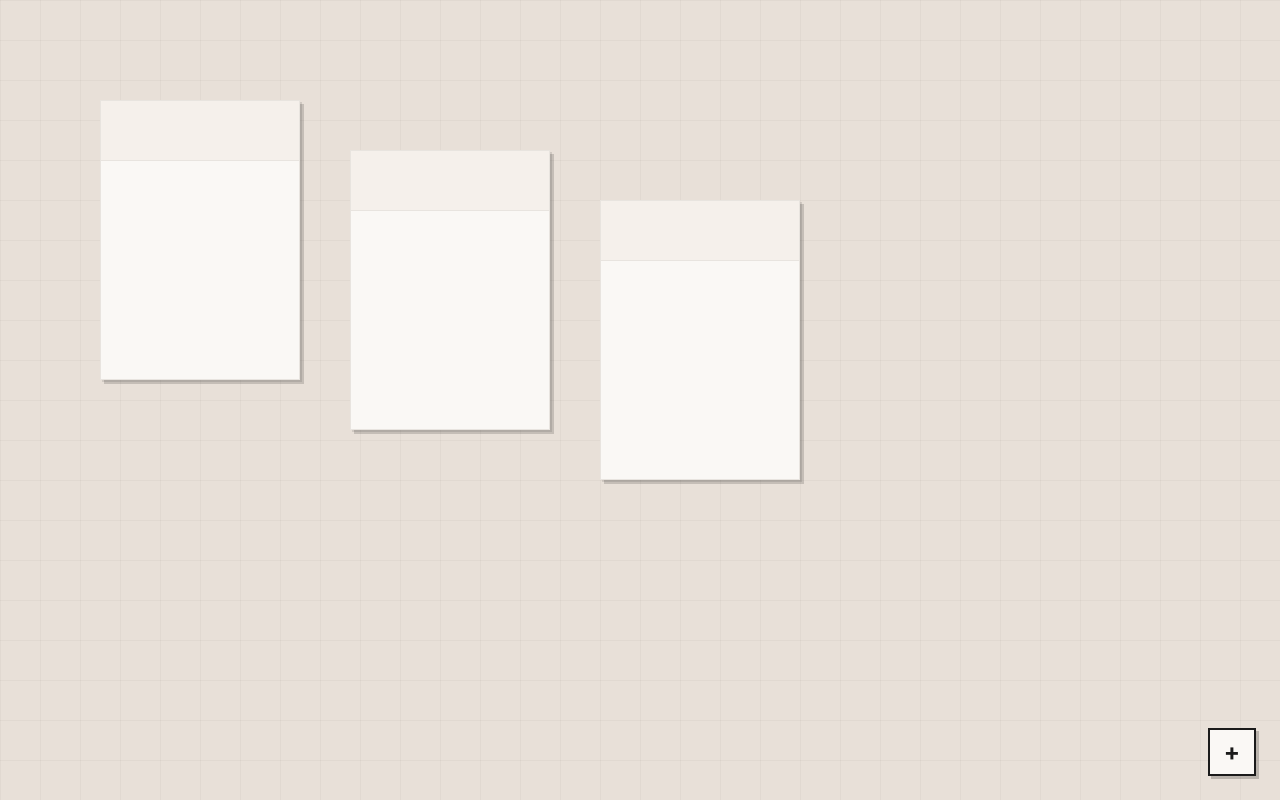
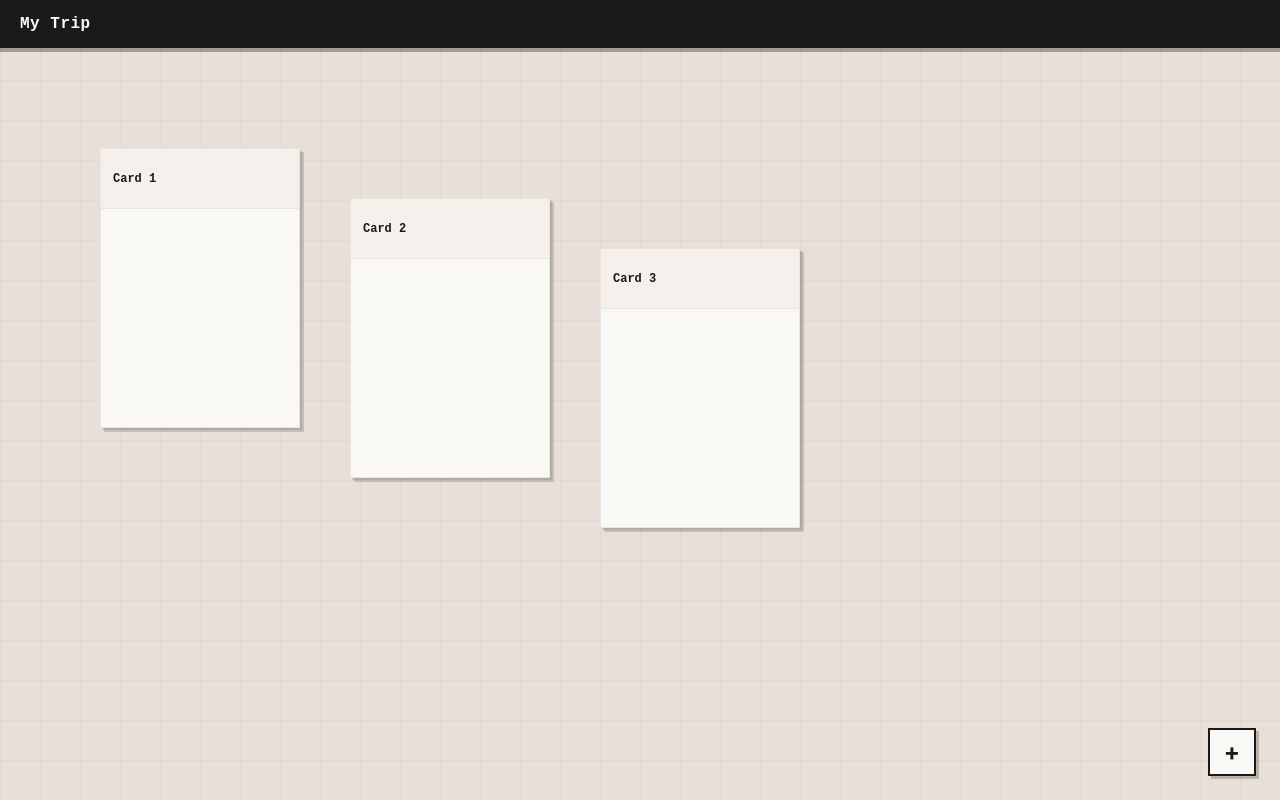
Before and after one commit to luiscruzv99/tripganizer, a SvelteKit app: page / in a window 1280 px wide. Built offline with nearby package versions, Linux system fonts and the light colour scheme.

Commit message:
feat: add topbar and localStorage persistence

```diff
--- a/src/lib/actions/drag.ts
+++ b/src/lib/actions/drag.ts
@@ -1,5 +1,6 @@
 interface DragOptions {
 	onmove?: (x: number, y: number) => void;
+	ondrop?: () => void;
 }
 
 export function draggable(node: HTMLElement, options: DragOptions = {}) {
@@ -24,6 +25,7 @@ export function draggable(node: HTMLElement, options: DragOptions = {}) {
 	}
 
 	function handleMouseup() {
+		options.ondrop?.();
 		document.removeEventListener('mousemove', handleMousemove);
 		document.removeEventListener('mouseup', handleMouseup);
 	}
--- a/src/lib/components/Card.svelte
+++ b/src/lib/components/Card.svelte
@@ -1,16 +1,24 @@
 <script lang="ts">
 	import { draggable } from '$lib/actions/drag';
+	import type { Card } from '$lib/types';
 
 	let {
-		x = 0,
-		y = 0,
-		onmove
-	}: { x: number; y: number; onmove?: (x: number, y: number) => void } = $props();
+		card,
+		onmove,
+		ondrop
+	}: { card: Card; onmove?: (x: number, y: number) => void; ondrop?: () => void } = $props();
 </script>
 
-<div use:draggable={{ onmove }} class="card" style:left="{x}px" style:top="{y}px">
+<div
+	use:draggable={{ onmove, ondrop }}
+	class="card"
+	style:left="{card.x_pos}px"
+	style:top="{card.y_pos}px"
+>
 	<div class="card-content">
-		<div class="card-header"></div>
+		<div class="card-header">
+			<span class="card-name">{card.name}</span>
+		</div>
 		<div class="card-body"></div>
 	</div>
 </div>
@@ -47,6 +55,19 @@
 		height: 60px;
 		background: #f5f0eb;
 		border-bottom: 1px solid #e8e4df;
+		display: flex;
+		align-items: center;
+		padding: 0 12px;
+	}
+
+	.card-name {
+		font-family: monospace;
+		font-size: 12px;
+		font-weight: bold;
+		color: #1a1a1a;
+		overflow: hidden;
+		text-overflow: ellipsis;
+		white-space: nowrap;
 	}
 
 	.card-body {
--- /dev/null
+++ b/src/lib/components/Topbar.svelte
@@ -0,0 +1,57 @@
+<script lang="ts">
+	let { name, startDate, endDate }: { name: string; startDate?: string; endDate?: string } =
+		$props();
+</script>
+
+<div class="topbar">
+	<h1 class="topbar-name">{name}</h1>
+	{#if startDate || endDate}
+		<div class="topbar-dates">
+			{#if startDate}
+				<span>{startDate}</span>
+			{/if}
+			{#if startDate && endDate}
+				<span class="topbar-separator">-</span>
+			{/if}
+			{#if endDate}
+				<span>{endDate}</span>
+			{/if}
+		</div>
+	{/if}
+</div>
+
+<style>
+	.topbar {
+		position: fixed;
+		top: 0;
+		left: 0;
+		right: 0;
+		z-index: 100;
+		display: flex;
+		align-items: center;
+		justify-content: space-between;
+		height: 48px;
+		padding: 0 20px;
+		background: #1a1a1a;
+		color: #faf8f5;
+		box-shadow: 0 4px 0px 0px rgba(0, 0, 0, 0.3);
+	}
+
+	.topbar-name {
+		font-family: monospace;
+		font-size: 16px;
+		font-weight: bold;
+		letter-spacing: 0.5px;
+		margin: 0;
+	}
+
+	.topbar-dates {
+		font-family: monospace;
+		font-size: 13px;
+		opacity: 0.8;
+	}
+
+	.topbar-separator {
+		margin: 0 6px;
+	}
+</style>
--- /dev/null
+++ b/src/lib/types.ts
@@ -0,0 +1,32 @@
+export interface Card {
+	id: string;
+	name: string;
+	description?: string;
+	external_link?: string;
+	header_img?: string;
+	price?: number;
+	start_date?: string;
+	end_date?: string;
+	duration?: string;
+	x_pos?: number;
+	y_pos?: number;
+}
+
+export interface Board {
+	id: string;
+	name: string;
+	description?: string;
+	created_date: string;
+	cards: Card[];
+	yarns: Yarn[];
+	start_date?: string;
+	end_date?: string;
+}
+
+export interface Yarn {
+	id: string;
+	color: string;
+	free_field?: string;
+	parent_card?: Card;
+	linked_cards: Card[];
+}
--- a/src/routes/+page.svelte
+++ b/src/routes/+page.svelte
@@ -1,50 +1,75 @@
 <script lang="ts">
 	import Card from '$lib/components/Card.svelte';
+	import Topbar from '$lib/components/Topbar.svelte';
+	import type { Board, Card as CardType } from '$lib/types';
 
-	interface CardData {
-		id: string;
-		x: number;
-		y: number;
+	const defaultBoard: Board = {
+		id: crypto.randomUUID(),
+		name: 'My Trip',
+		created_date: new Date().toISOString().split('T')[0],
+		cards: [
+			{ id: '1', name: 'Card 1', x_pos: 100, y_pos: 100 },
+			{ id: '2', name: 'Card 2', x_pos: 350, y_pos: 150 },
+			{ id: '3', name: 'Card 3', x_pos: 600, y_pos: 200 }
+		],
+		yarns: []
+	};
+
+	function loadBoard(): Board {
+		if (typeof window === 'undefined') return defaultBoard;
+		const raw = localStorage.getItem('board');
+		if (!raw) return defaultBoard;
+		try {
+			return JSON.parse(raw) as Board;
+		} catch {
+			return defaultBoard;
+		}
 	}
 
-	let cards: CardData[] = $state([
-		{ id: '1', x: 100, y: 100 },
-		{ id: '2', x: 350, y: 150 },
-		{ id: '3', x: 600, y: 200 }
-	]);
+	let board: Board = $state(loadBoard());
+
+	function saveBoard() {
+		localStorage.setItem('board', JSON.stringify(board));
+	}
 
 	let canvasEl: HTMLDivElement;
 
 	function handleCardMove(id: string, x: number, y: number) {
 		if (!canvasEl) return;
 		const canvasRect = canvasEl.getBoundingClientRect();
-		cards = cards.map((c) =>
+		board.cards = board.cards.map((c) =>
 			c.id === id
 				? {
 						...c,
-						x: x - canvasRect.left + canvasEl.scrollLeft,
-						y: y - canvasRect.top + canvasEl.scrollTop
+						x_pos: x - canvasRect.left + canvasEl.scrollLeft,
+						y_pos: y - canvasRect.top + canvasEl.scrollTop
 					}
 				: c
 		);
 	}
 
+	function handleCardDrop() {
+		saveBoard();
+	}
+
 	function addCard() {
-		cards = [
-			...cards,
-			{
-				id: crypto.randomUUID(),
-				x: Math.random() * 400 + 100,
-				y: Math.random() * 300 + 100
-			}
-		];
+		const newCard: CardType = {
+			id: crypto.randomUUID(),
+			name: `Card ${board.cards.length + 1}`,
+			x_pos: Math.random() * 400 + 100,
+			y_pos: Math.random() * 300 + 100
+		};
+		board.cards = [...board.cards, newCard];
+		saveBoard();
 	}
 </script>
 
+<Topbar name={board.name} startDate={board.start_date} endDate={board.end_date} />
+
 <div class="canvas" bind:this={canvasEl}>
 	<div class="canvas-inner">
-		{#each cards as card (card.id)}
-			<Card x={card.x} y={card.y} onmove={(x, y) => handleCardMove(card.id, x, y)} />
+		{#each board.cards as card (card.id)}
+			<Card {card} onmove={(x, y) => handleCardMove(card.id, x, y)} ondrop={handleCardDrop} />
 		{/each}
 	</div>
 	<button class="add-btn" onclick={addCard}>+</button>
@@ -54,6 +79,7 @@
 	.canvas {
 		width: 100vw;
 		height: 100vh;
+		padding-top: 48px;
 		overflow: auto;
 		background: #e8e0d8;
 		background-image:
```
